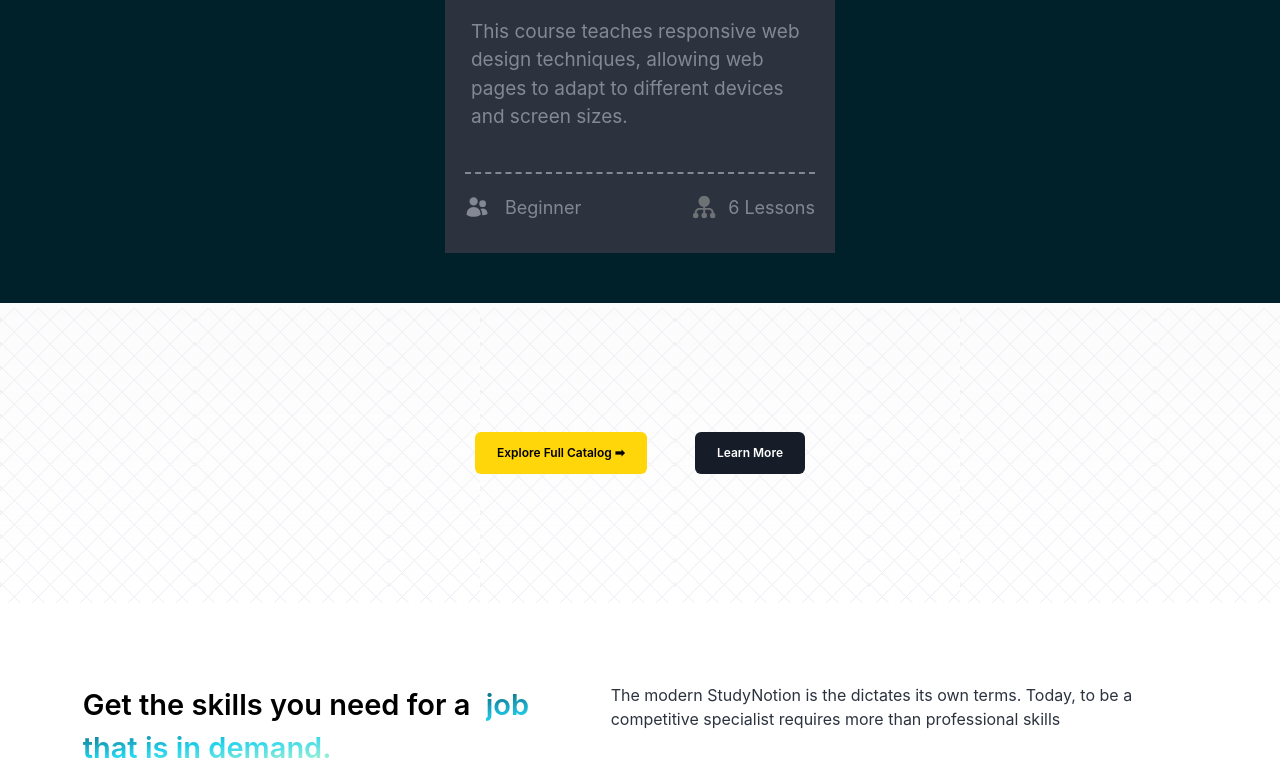
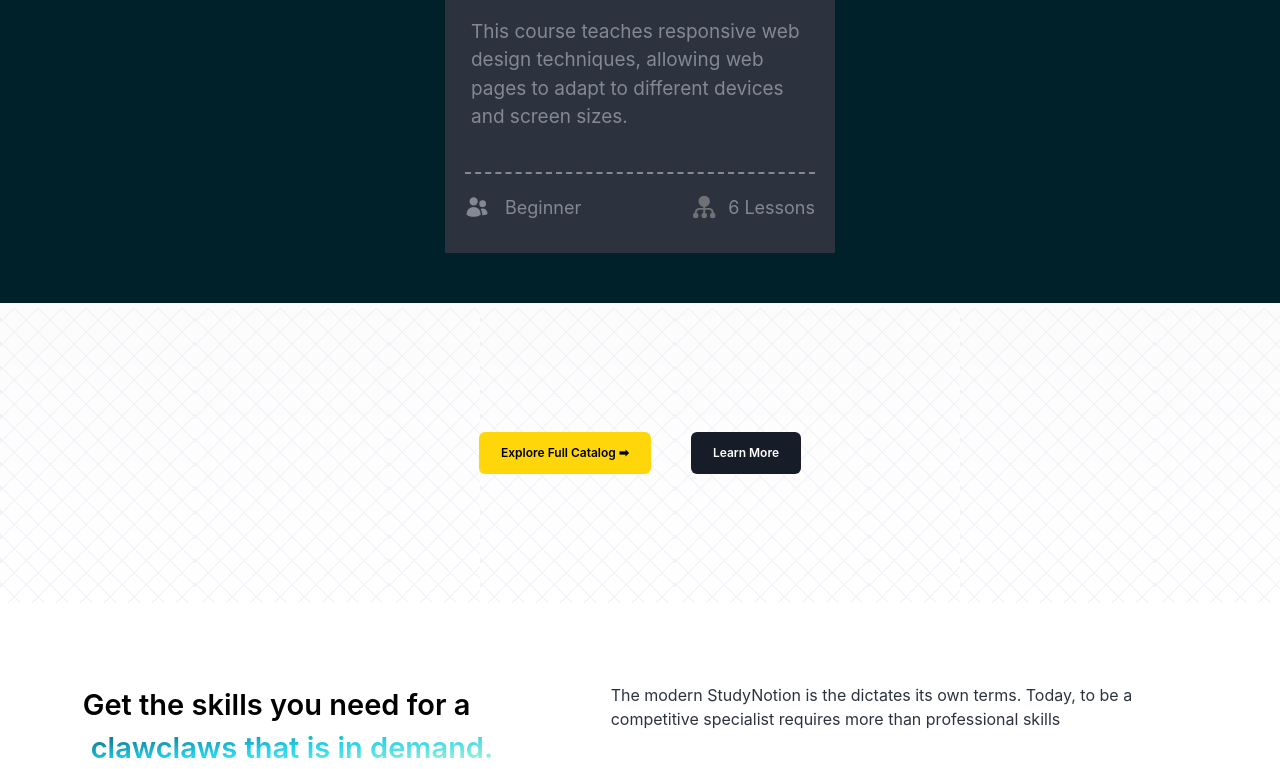
Before and after one commit to RohanVania/EdTechPlatform, a React (Create React App) app in the folder FRONTEND/: page / in a window 1280 px wide. Shown: the part 2000-2769 px from the top of the page. Built offline with nearby package versions, Linux system fonts and the light colour scheme.

Commit message:
Section3 Image Part

```diff
--- a/FRONTEND/src/pages/HomePage.js
+++ b/FRONTEND/src/pages/HomePage.js
@@ -146,7 +146,7 @@ export function HomePage() {
 
       <div id='section2' className=''>
         <div style={{ backgroundImage: `url(${Vector})`, objectFit: "cover" }} className='' >
-          <div className="tw-h-[260px] sm:tw-h-[300px] tw-max-w-maxContent tw-mx-auto tw-flex tw-justify-center tw-items-center tw-gap-12 ">
+          <div className="tw-h-[260px] sm:tw-h-[300px] tw-max-w-maxContent tw-mx-auto tw-flex tw-justify-center tw-items-center tw-gap-10 ">
             <Buttons active text="Explore Full Catalog ➡" extrasmall />
             <Buttons text="Learn More" extrasmall />
           </div>
@@ -156,9 +156,11 @@ export function HomePage() {
       {/* Section 3 */}
       <div id='section3' className='tw-mt-10'>
         <div className='tw-w-11/12 sm:tw-max-w-maxContent tw-mx-auto tw-py-6 sm:tw-py-10'>
+
+          {/* Heading Para Section */}
           <div className='tw-flex tw-flex-wrap  tw-gap-y-8 tw-justify-between'>
             <div className='xs:tw-max-w-[85%] tw-mx-auto lg:tw-max-w-[40%] tw-text-black'>
-              <HighlightText color="black" text="Get the skills you need for a " highlight="job that is in demand." />
+              <HighlightText color="black" text="Get the skills you need for a " highlight="clawclaws that is in demand." />
             </div>
             <div className='xs:tw-max-w-[85%] tw-mx-auto lg:tw-max-w-[50%] tw-flex tw-flex-col tw-gap-10'>
               <p className='tw-text-richblack-700 tw-text-[16px]'>The modern StudyNotion is the dictates its own terms. Today, to be a competitive specialist requires more than professional skills</p>
@@ -166,6 +168,11 @@ export function HomePage() {
                 <Buttons text="Learn More" extrasmall active />
               </div>
             </div>
+          </div>
+
+          {/*Text and Image Right Section */}
+          <div className='tw-bg-red-400 tw-mt-10 tw-py-10'>
+            ufhuquheuwheu
           </div>
 
         </div>
```
